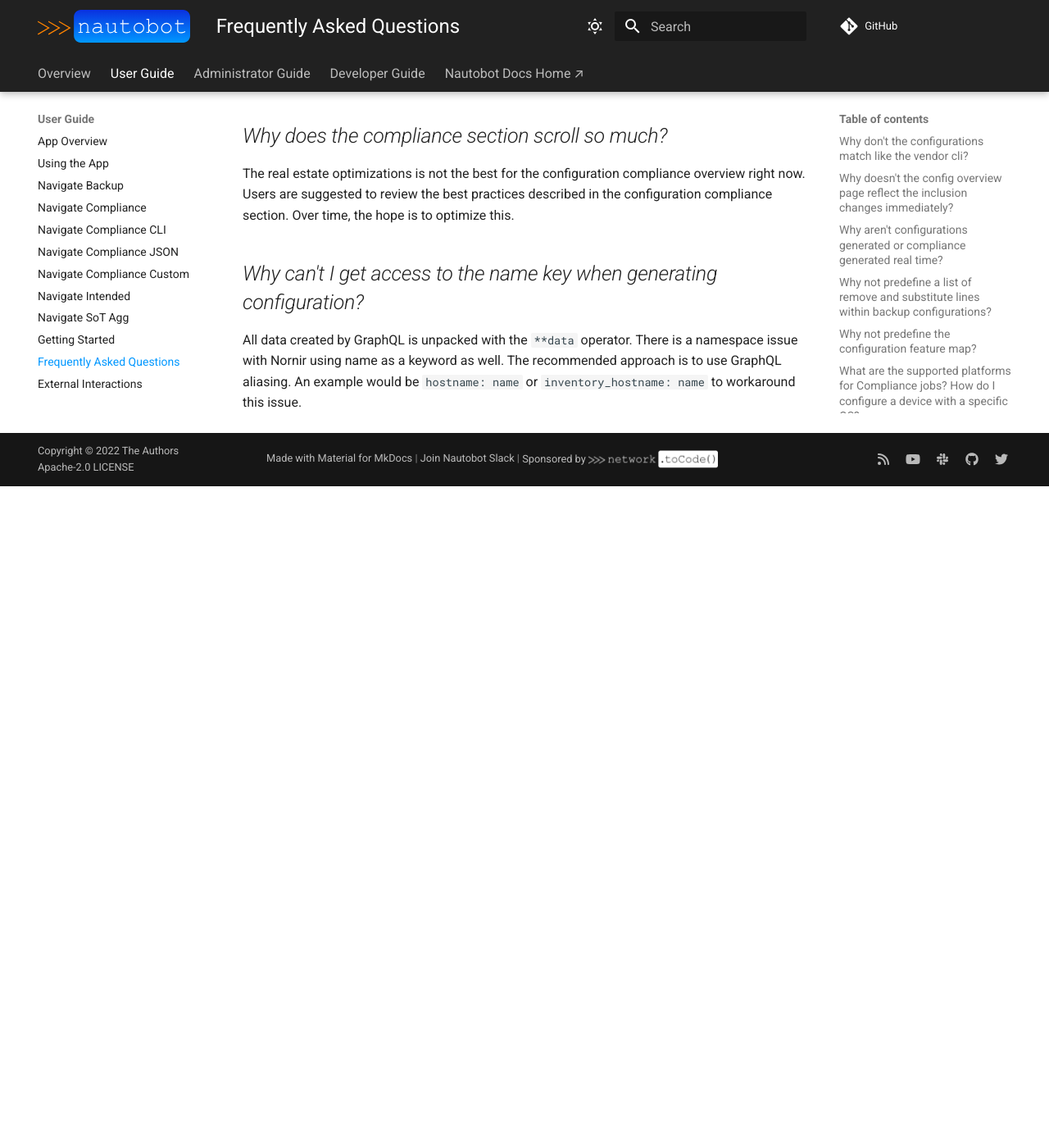
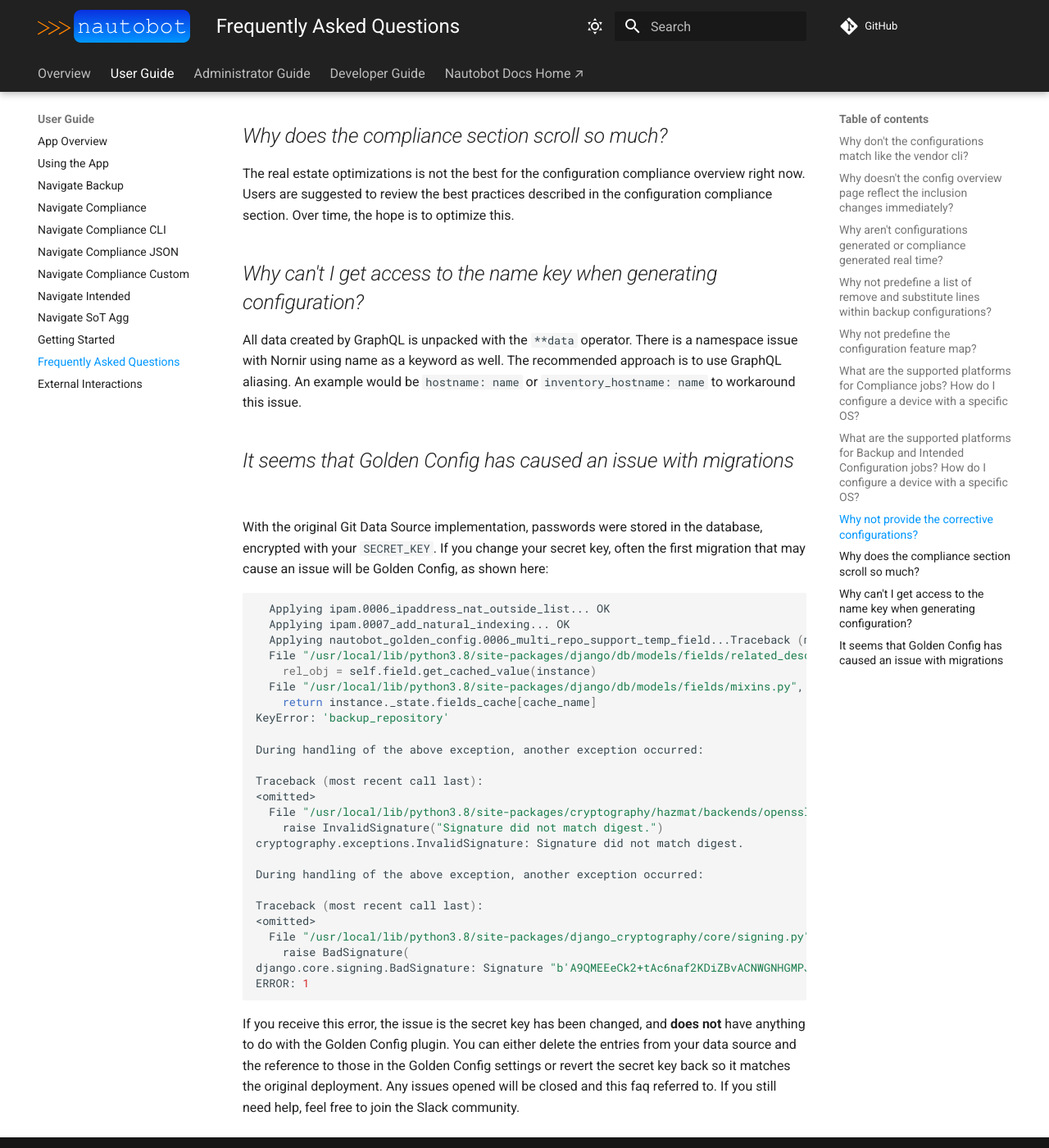
Before and after one commit to nautobot/nautobot-app-golden-config, an MkDocs documentation site: the page built from docs/user/app_faq.md, in a window 1280 px wide and 1400 px high, scrolled down 3258 px. Shown: the whole window at 82% size. Built offline with MkDocs 1.6.1 and Material for MkDocs 9.7.7, drawn with Linux system fonts in a browser that asks for light colours; comment, search, counter and statistics services are not loaded; before the commit the page ends 3851 px from its top, so only the background shows below that.

Commit message:
Add note about secret key in faq (#335)
* Add note about secret key in faq

* Apply suggestions from code review

Co-authored-by: Jeff Kala <48843785+jeffkala@users.noreply.github.com>

Co-authored-by: Jeff Kala <48843785+jeffkala@users.noreply.github.com>

````diff
--- a/docs/user/app_faq.md
+++ b/docs/user/app_faq.md
@@ -84,3 +84,37 @@
 ## _Why can't I get access to the name key when generating configuration?_
 
 All data created by GraphQL is unpacked with the `**data` operator. There is a namespace issue with Nornir using name as a keyword as well. The recommended approach is to use GraphQL aliasing. An example would be `hostname: name` or `inventory_hostname: name` to workaround this issue.
+
+## _It seems that Golden Config has caused an issue with migrations_
+
+With the original Git Data Source implementation, passwords were stored in the database, encrypted with your `SECRET_KEY`. If you change your secret key, often the first migration that may cause an issue will be Golden Config, as shown here:
+
+```bash
+  Applying ipam.0006_ipaddress_nat_outside_list... OK
+  Applying ipam.0007_add_natural_indexing... OK
+  Applying nautobot_golden_config.0006_multi_repo_support_temp_field...Traceback (most recent call last):
+  File "/usr/local/lib/python3.8/site-packages/django/db/models/fields/related_descriptors.py", line 173, in __get__
+    rel_obj = self.field.get_cached_value(instance)
+  File "/usr/local/lib/python3.8/site-packages/django/db/models/fields/mixins.py", line 15, in get_cached_value
+    return instance._state.fields_cache[cache_name]
+KeyError: 'backup_repository'
+
+During handling of the above exception, another exception occurred:
+
+Traceback (most recent call last):
+<omitted>
+  File "/usr/local/lib/python3.8/site-packages/cryptography/hazmat/backends/openssl/hmac.py", line 85, in verify
+    raise InvalidSignature("Signature did not match digest.")
+cryptography.exceptions.InvalidSignature: Signature did not match digest.
+
+During handling of the above exception, another exception occurred:
+
+Traceback (most recent call last):
+<omitted>
+  File "/usr/local/lib/python3.8/site-packages/django_cryptography/core/signing.py", line 239, in unsign
+    raise BadSignature(
+django.core.signing.BadSignature: Signature "b'A9QMEEeCk2+tAc6naf2KDiZBvACNWGNHGMPJ/SHOYY8=\n'" does not match
+ERROR: 1
+```
+
+If you receive this error, the issue is the secret key has been changed, and **does not** have anything to do with the Golden Config plugin. You can either delete the entries from your data source and the reference to those in the Golden Config settings or revert the secret key back so it matches the original deployment. Any issues opened will be closed and this faq referred to. If you still need help, feel free to join the Slack community.
````
